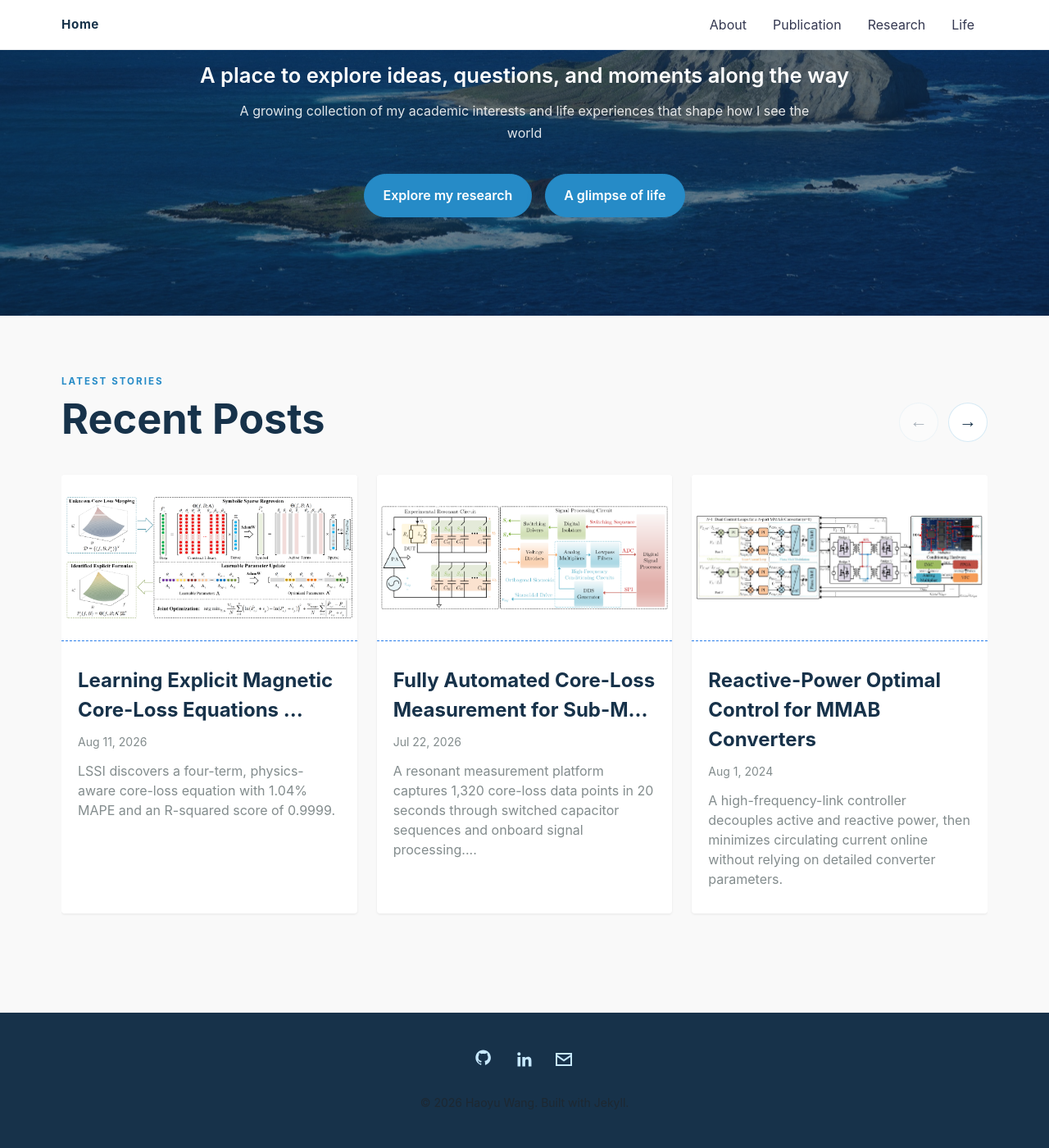
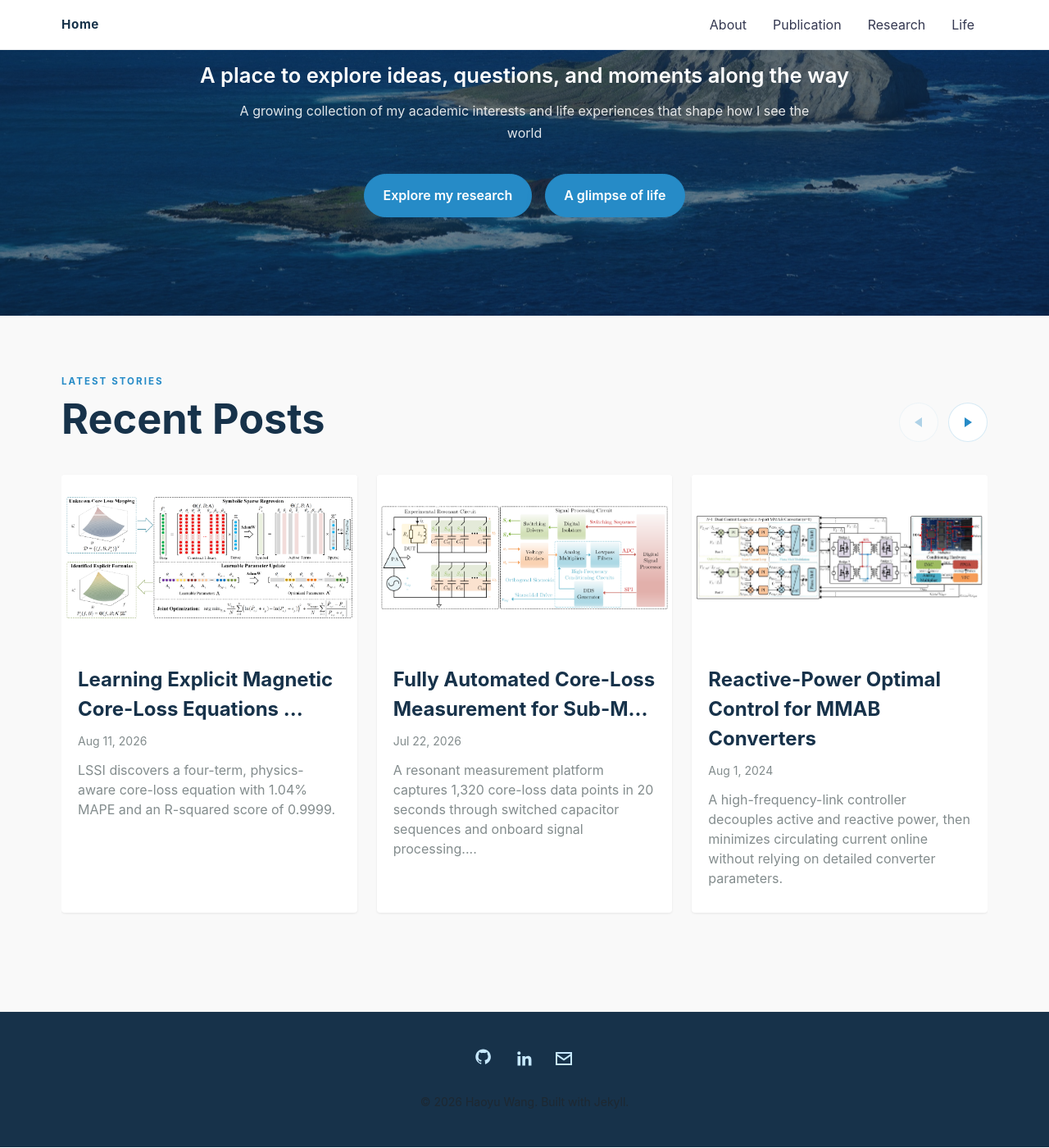
Before and after one commit to Aaron-H-Wang/aaron-h-wang.github.io, a Jekyll site: the page built from index.md, in a window 1280 px wide and 1400 px high, scrolled down 287 px. Shown: the whole window at 82% size. Built offline with Jekyll 4.4.1, drawn with Linux system fonts in a browser that asks for light colours.

Commit message:
arrow update

```diff
--- a/_layouts/default.html
+++ b/_layouts/default.html
@@ -30,10 +30,10 @@ layout: compress
             {% if site.posts.size > 1 %}
             <div class="recent-posts__controls" aria-label="Recent Posts navigation">
               <button class="recent-posts__button recent-posts__button--previous" type="button" aria-label="Show previous posts" aria-controls="recent-posts-track">
-                <span aria-hidden="true">&larr;</span>
+                <span class="recent-posts__arrow recent-posts__arrow--previous" aria-hidden="true"></span>
               </button>
               <button class="recent-posts__button recent-posts__button--next" type="button" aria-label="Show next posts" aria-controls="recent-posts-track">
-                <span aria-hidden="true">&rarr;</span>
+                <span class="recent-posts__arrow recent-posts__arrow--next" aria-hidden="true"></span>
               </button>
             </div>
             {% endif %}
--- a/assets/css/personal.css
+++ b/assets/css/personal.css
@@ -91,10 +91,8 @@ a { color: var(--sky-600); }
   background: #fff;
   border: 1px solid var(--line);
   border-radius: 50%;
-  color: var(--ink-900);
   cursor: pointer;
   display: inline-flex;
-  font-size: 1.35rem;
   height: 3rem;
   justify-content: center;
   padding: 0;
@@ -102,8 +100,22 @@ a { color: var(--sky-600); }
   width: 3rem;
 }
 .recent-posts__button:hover:not(:disabled),
-.recent-posts__button:focus-visible { background: var(--sky-600); border-color: var(--sky-600); color: #fff; transform: translateY(-2px); }
+.recent-posts__button:focus-visible { background: var(--sky-100); border-color: var(--sky-400); transform: translateY(-2px); }
 .recent-posts__button:disabled { cursor: default; opacity: 0.35; }
+.recent-posts__arrow {
+  border-bottom: 0.42rem solid transparent;
+  border-top: 0.42rem solid transparent;
+  display: block;
+  height: 0;
+  transition: transform 160ms ease;
+  width: 0;
+}
+.recent-posts__arrow--previous { border-right: 0.62rem solid var(--sky-600); margin-right: 0.12rem; }
+.recent-posts__arrow--next { border-left: 0.62rem solid var(--sky-600); margin-left: 0.12rem; }
+.recent-posts__button:hover:not(:disabled) .recent-posts__arrow--previous,
+.recent-posts__button:focus-visible .recent-posts__arrow--previous { transform: translateX(-2px); }
+.recent-posts__button:hover:not(:disabled) .recent-posts__arrow--next,
+.recent-posts__button:focus-visible .recent-posts__arrow--next { transform: translateX(2px); }
 .recent-posts__track {
   cursor: grab;
   flex-wrap: nowrap;
@@ -126,6 +138,9 @@ a { color: var(--sky-600); }
   scroll-snap-align: start;
   width: auto;
 }
+.recent-posts__track .post-card > a,
+.recent-posts__track .post-card > a:hover,
+.recent-posts__track .post-card > a:focus { border-bottom: 0; }
 .recent-posts__track .post-card__inner { flex: 1; }
 .home-empty { margin: 0 auto; max-width: 50rem; position: relative; top: 4rem; }
 .post-card__image { height: 100%; object-fit: cover; width: 100%; }
```
Also changed, not shown: other parts of _layouts/default.html (+1 -1 lines).
